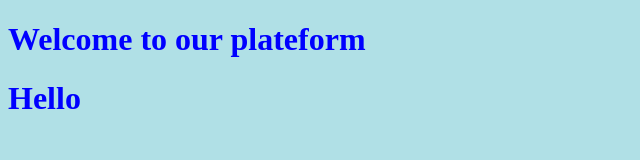
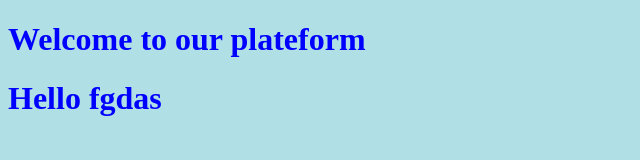
Before and after one commit to Rumith55/GitTutorials, a plain HTML site: page index.html in a window 1280 px wide. Shown: the whole page, without its empty margins (0-640 px from the left). Drawn offline with Linux system fonts and the light colour scheme; files that its build step writes are made by us from their sources.

Commit message:
Added:index file

```diff
--- a/index.html
+++ b/index.html
@@ -7,7 +7,7 @@
 <body>
 
 <h1>Welcome to our plateform</h1>
-<h1>Hello</h1>
+<h1>Hello fgdas</h1>
 
 
 </body>
```
